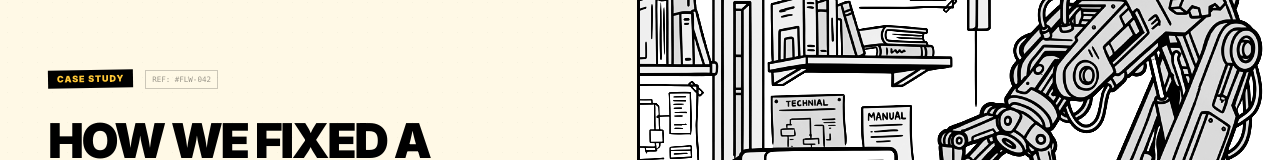
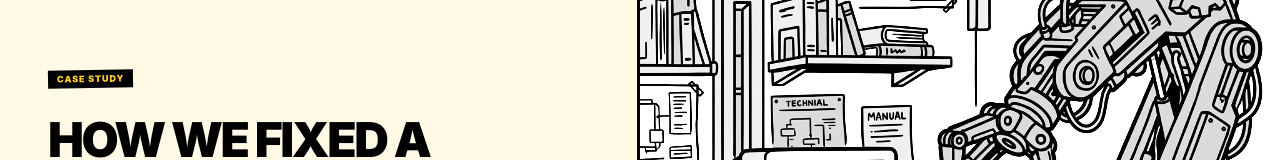
Before and after one commit to saintond0pE/Flowra, a plain HTML site: page pages/case-study.html in a window 1280 px wide. Shown: the part 165-325 px from the top of the page. Drawn offline with nearby package versions, Linux system fonts and the light colour scheme.

Commit message:
docs: remove ticket reference #FLW-042 from case study

```diff
--- a/pages/case-study.html
+++ b/pages/case-study.html
@@ -132,7 +132,6 @@
 
         <div class="flex items-center gap-4 mb-6 md:mb-10">
             <div class="bg-black text-[#FFC837] px-3 py-1 font-black uppercase text-[10px] md:text-xs tracking-widest transform -rotate-1">Case Study</div>
-            <div class="border border-black/20 px-2 py-1 font-mono text-[10px] text-black/40 uppercase">Ref: #FLW-042</div>
         </div>
 
         <h1 class="text-4xl md:text-[64px] font-black leading-[0.9] tracking-tighter text-black mb-8 md:mb-12 uppercase">
```
